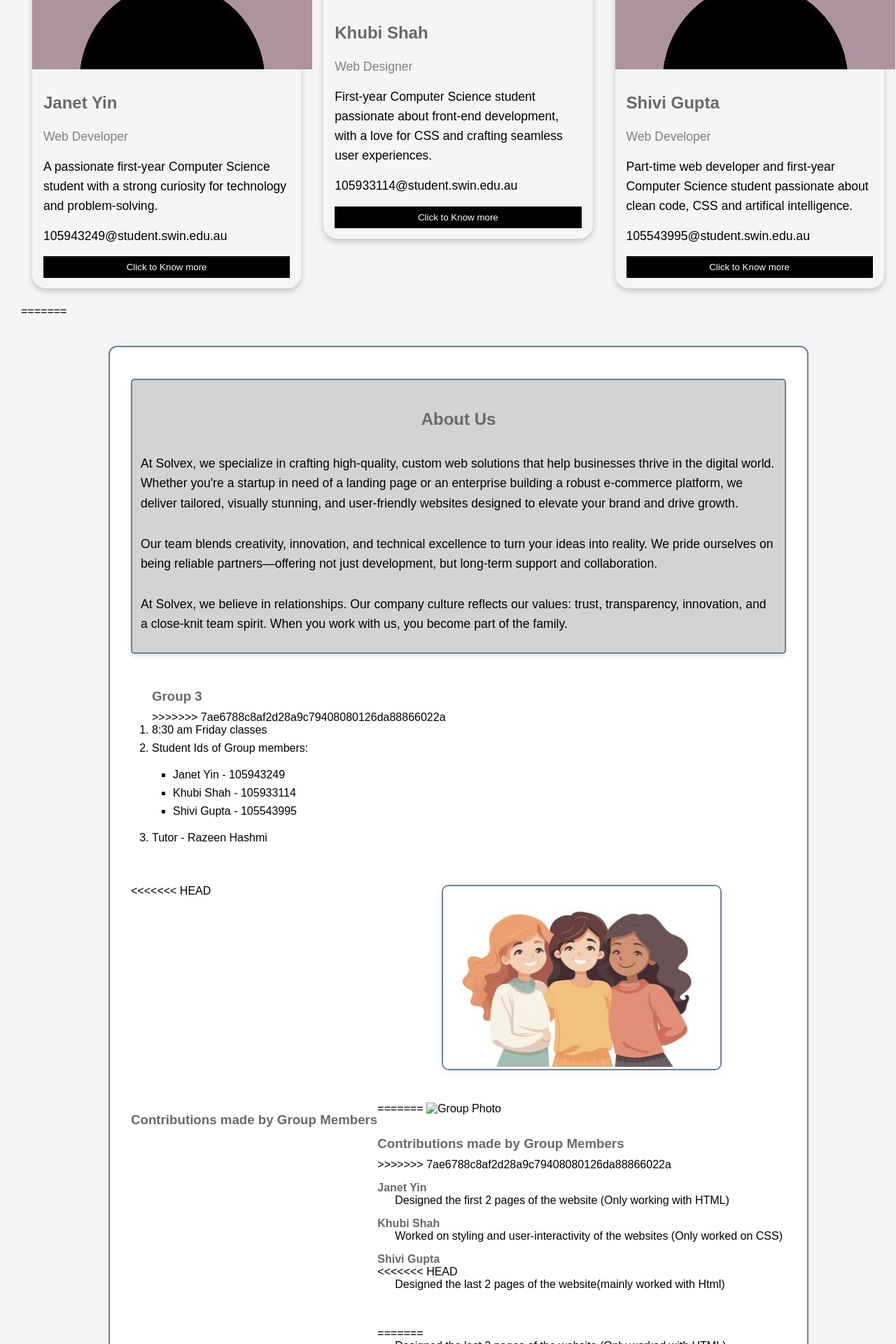
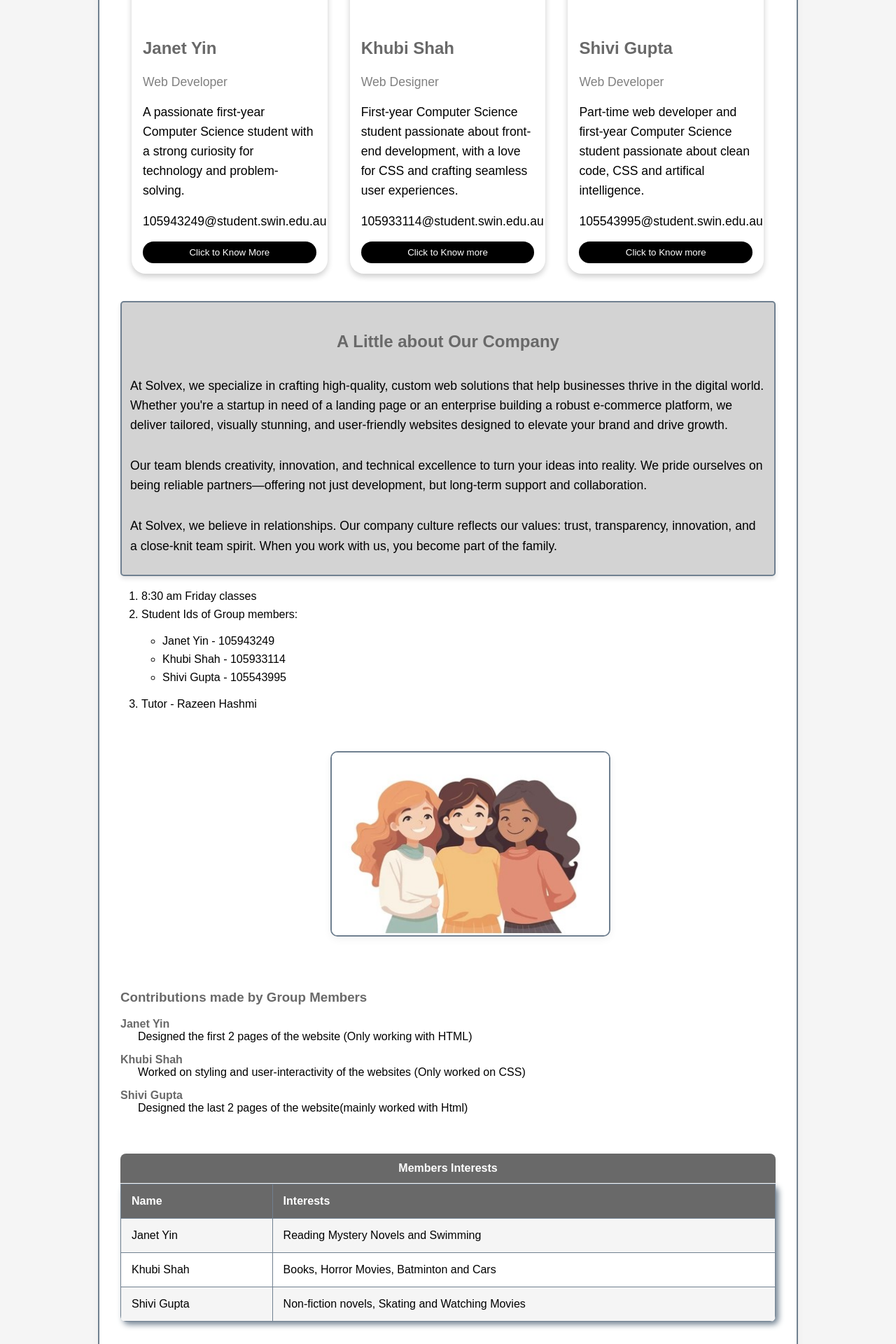
Before and after one commit to Janet1411/project1, a PHP site: page /Html/about.html in a window 1280 px wide. Shown: the part 1054-2974 px from the top of the page at 70% size. Run offline with PHP 8.4, Linux system fonts and the light colour scheme.

Commit message:
about_page update

```diff
--- a/Html/about.html
+++ b/Html/about.html
@@ -19,7 +19,7 @@
         <a href="about.html">About</a>
     </nav>
 </header>
-<<<<<<< HEAD
+
 <br><br>
 <div class="bg_img">
   <!-- picture taken from istock.com  -->
@@ -28,65 +28,60 @@
   <h5>Have a chance to know know more about our group </h5>
 </div>
 
-    <ol>
-      <h2 style="text-align:center"> Group 3</h2>
+<h2 id="center"> Group 3 </h2>
+<main>
 <div class="row">
   <div class="column">
     <div class="card">
       <img src="images/profile_pic1.jpg" alt="Janet" class="prof_img">
       <!-- image take from pinterest -->
-      <div class="box">
+      <div class="container">
         <h2>Janet Yin</h2>
         <p class="title">Web Developer</p>
         <p> A passionate first-year Computer Science student with a strong curiosity for technology and problem-solving. </p>
         <p>105943249@student.swin.edu.au</p>
-        <p><a href="#section1"><button class="button"> Click to Know more </button></a></p>
+        <p><a href="#section1"></a><button class="button"> Click to Know More</button><a></button></p>
       </div>
     </div>
   </div>
 
     <div class="column">
       <div class="card">
-      <img src="images/profile_pic2.jpg" alt="Khubi" class="prof_img">
+        <img src="images/profile_pic1.jpg" alt="Khubi" class="prof_img">
          <!-- img taken from pinterest -->
-      <div class="box">
-        <h2> Khubi Shah</h2>
+        <div class="container">
+          <h2>Khubi Shah</h2>
           <p class="title"> Web Designer </p>
           <p>First-year Computer Science student passionate about front-end development, with a love for CSS and crafting seamless user experiences.</p>
-        <p>105933114@student.swin.edu.au</p>
-        <p><a href="#section2"><button class="button"> Click to Know more  </button></a></p>
+          <p> 105933114@student.swin.edu.au </p>
+          <p><a href="#section2"><button class="button"> Click to Know more </button></a></p>
         </div>
       </div>
     </div>
 
     <div class="column">
       <div class="card">
-      <img src="images/profile_pic1.jpg" alt="Shivi" class="prof_img" >
-      <!-- image taken from pinterest  -->
-      <div class="box">
-        <h2> Shivi Gupta </h2>
+        <img src= "images/profile_pic1.jpg" alt="Shivi" class="prof_img" >
+        <div class="container">
+          <h2>Shivi Gupta</h2>
           <p class="title">Web Developer</p>
           <p>Part-time web developer and first-year Computer Science student passionate about clean code, CSS and artifical intelligence. </p>
           <p> 105543995@student.swin.edu.au</p>
-        <p><a href="#section3"><button class="button"> Click to Know more  </button></a></p>
+          <p><a href="#section3"><button class="button"> Click to Know more </button></a></button></p>
         </div>
       </div>
   </div>
 </div>
 
-=======
-
-<main>
 <aside>
-    <h2> About Us </h2>
+    <h2> A Little about Our Company </h2>
     <p> At Solvex, we specialize in crafting high-quality, custom web solutions that help businesses thrive in the digital world. Whether you're a startup in need of a landing page or an enterprise building a robust e-commerce platform, we deliver tailored, visually stunning, and user-friendly websites designed to elevate your brand and drive growth.
     <p> Our team blends creativity, innovation, and technical excellence to turn your ideas into reality. We pride ourselves on being reliable partners—offering not just development, but long-term support and collaboration.</p>
     <p> At Solvex, we believe in relationships. Our company culture reflects our values: trust, transparency, innovation, and a close-knit team spirit. When you work with us, you become part of the family. </p>
     <!-- chatgpt command promopt: can you write a brief 'about us' for the company, the compansy is solvex which specialiases crafting high-quality, customized web solutions for businesses of all sizes-->
 </aside>
 
-    <ol> <h3> Group 3 </h3>
->>>>>>> 7ae6788c8af2d28a9c79408080126da88866022a
+    <ol>
         <li>8:30 am Friday classes</li>
         <li>Student Ids of Group members:
           <ul>
@@ -99,32 +94,20 @@
     </ol>
 
     <figure>
-<<<<<<< HEAD
        <img src="../Html/images/group_pic.jpg" alt ="Group Photo"  loading ="lazy">
     </figure>
 
 
-
-    <h3> Contributions made by Group Members </h3>
-    <dl>
-=======
-      <img src="" alt="Group Photo" loading="lazy">
-    </figure>
-
     <dl><h3> Contributions made by Group Members </h3>
->>>>>>> 7ae6788c8af2d28a9c79408080126da88866022a
       <dt>Janet Yin</dt>
       <dd>Designed the first 2 pages of the website (Only working with HTML)</dd>
       <dt>Khubi Shah</dt>
       <dd>Worked on styling and user-interactivity of the websites (Only worked on CSS)</dd>
       <dt>Shivi Gupta</dt>
-<<<<<<< HEAD
       <dd>Designed the last 2 pages of the website(mainly worked with Html)</dd>
    </dl><br><br>
-=======
-    <dd>Designed the last 2 pages of the website (Only worked with HTML)</dd>
-  </dl>
->>>>>>> 7ae6788c8af2d28a9c79408080126da88866022a
+
+
 
   <table>
     <caption> Members Interests</caption>
@@ -145,7 +128,7 @@
       <td>Non-fiction novels, Skating and Watching Movies</td>
     </tr>
   </table>
-<<<<<<< HEAD
+
   <br><br>
   <h2> A lot more to know about us</h2>
  <section id="description">
@@ -177,11 +160,10 @@
     </li>
   </ul>
   </section>
+  <br><br>
+</main>
 <br><br><br><br>
-=======
-</main>
 
->>>>>>> 7ae6788c8af2d28a9c79408080126da88866022a
   <footer>
     <p>&copy; Solvex: We Specialize in Your Solutions</p>
     <p>For further enquires, please email: <a href="ethan_park@solvex.com.au" target="_blank" title="ethan_park@solvex.com.au">ethan_park@solvex.com.au</a></p>
--- a/Styles/about.css
+++ b/Styles/about.css
@@ -276,6 +276,7 @@ footer a:hover {
 }
 /* -------------------------------------------------((shivi*/
  /* for the cards  */
+
  body {
   font-family: Arial, Helvetica, sans-serif;
   margin: 0;
@@ -300,23 +301,13 @@ footer a:hover {
   box-shadow: 0 4px 8px 0 rgba(0, 0, 0, 0.2);
   margin: 8px;
   border-radius: 20px;
-    align-items: center;
 }
 
-  .about-section {
-    padding: 50px;
-    text-align: center;
-    background-color: #474e5d;
-    color: white;
+.container {
+  padding: 0 16px;
 }
 
-  .box {
-    padding: 0 16px;
-    border-radius:20px ;
-
-  }
-
-  .box::after, .row::after {
+.container::after, .row::after {
   content: "";
   clear: both;
   display: table;
@@ -336,6 +327,7 @@ footer a:hover {
   text-align: center;
   cursor: pointer;
   width: 100%;
+  border-radius: 10cap;
 }
 
 .button:hover {
@@ -348,6 +340,7 @@ footer a:hover {
     display: block;
   }
 }
+
 
   /* for background img of about us  */
 .bg_img {
@@ -412,3 +405,16 @@ footer a:hover {
     margin-top: 10px;
   }
  }
+ #center{
+  text-align: center;
+ }
+ /* for profile_pic */
+
+ .prof_img{
+  width: 150px;
+  height: auto;
+  border: 5px solid white;
+  border-radius: 10px;
+  box-shadow:2px 2px 8px rgba(0,0,0,0.3);
+  margin: 60px;
+ }
```
Lines whose indentation alone changed are shown as unchanged.
